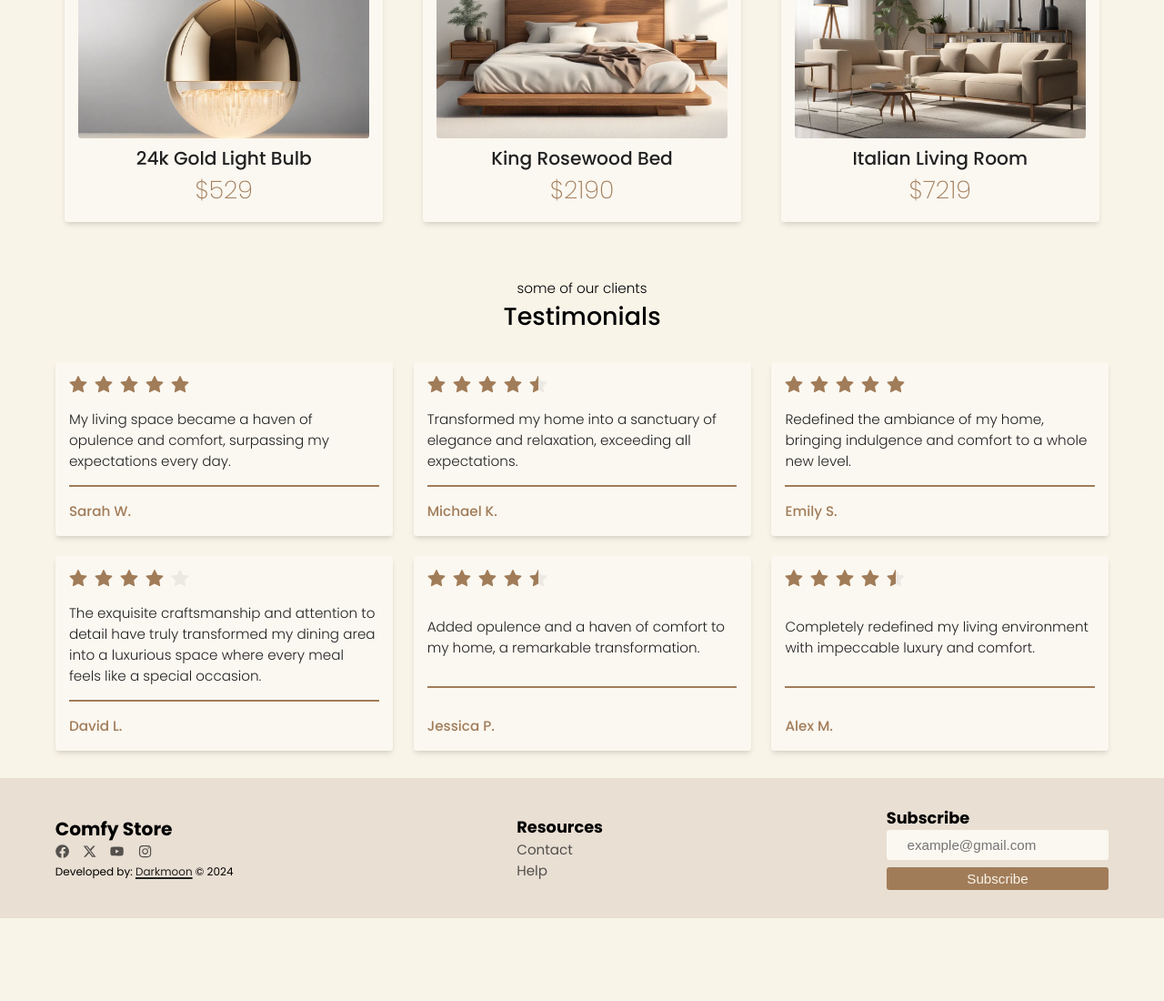
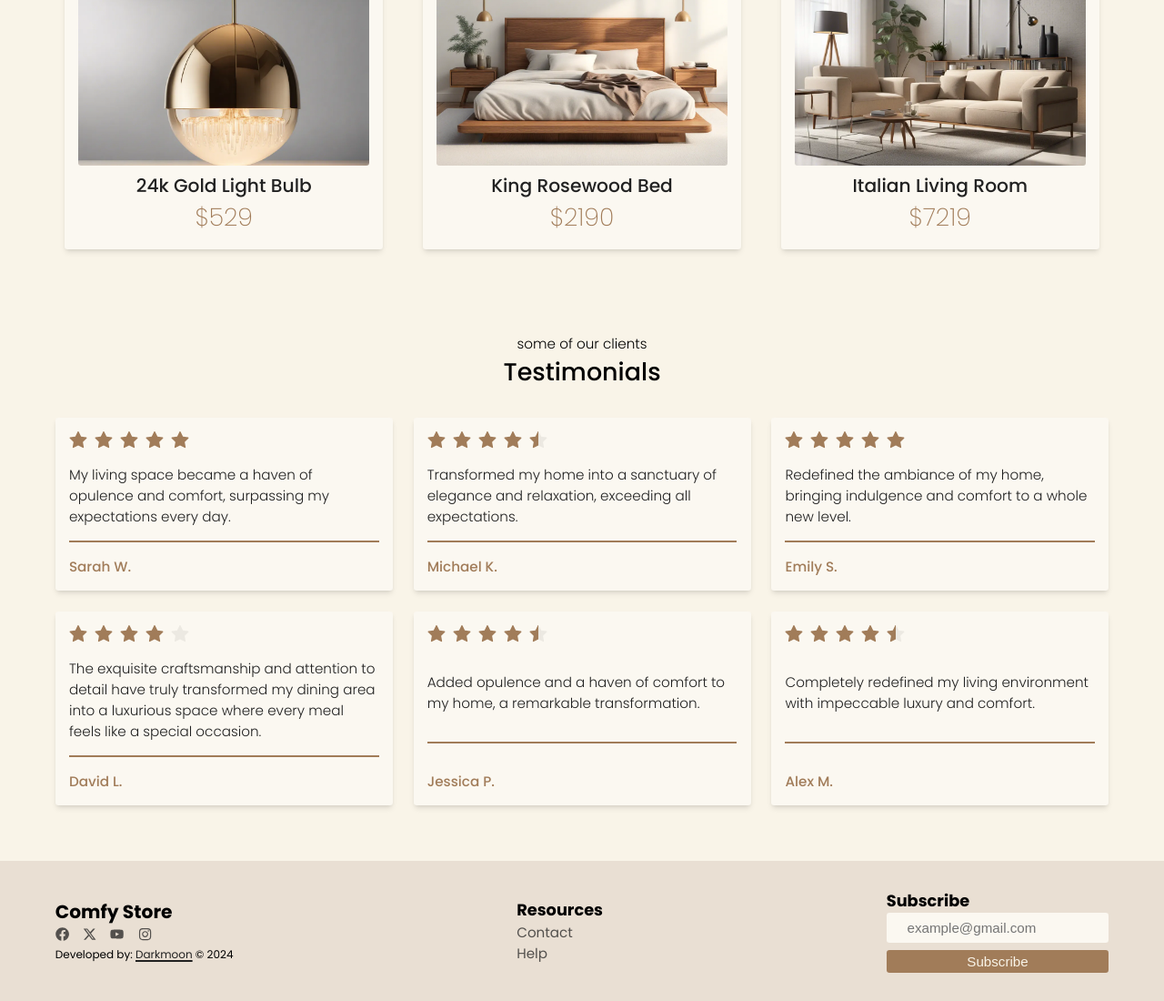
Before and after one commit to Git-Darkmoon/Comfy-Store-v2, a Next.js app: page / in a window 1280 px wide. Shown: the part 1127-2227 px from the top of the page at 91% size. Before the commit the page ends 2136 px from the top, so only its background shows below. Built offline with nearby package versions, Linux system fonts and the light colour scheme.

Commit message:
[ADD] Margin block between sections.

```diff
--- a/src/styles/components/Home/Testimonials.scss
+++ b/src/styles/components/Home/Testimonials.scss
@@ -2,6 +2,7 @@
 @use "../../mixins" as mixins;
 
 .testimonials {
+  margin-block: vars.$gutter-2xl;
   padding-inline: vars.$padding-x;
 }
 
--- a/src/styles/components/Home/TrendingProducts.scss
+++ b/src/styles/components/Home/TrendingProducts.scss
@@ -1,7 +1,7 @@
 @use "../../variables" as vars;
 
 .trending {
-  margin-block: vars.$gutter-l;
+  margin-block: vars.$gutter-2xl;
   padding-inline: vars.$padding-x;
 }
 
```
Also changed, not shown: src/styles/components/Home/Benefits.scss (added, +11 -0 lines).
